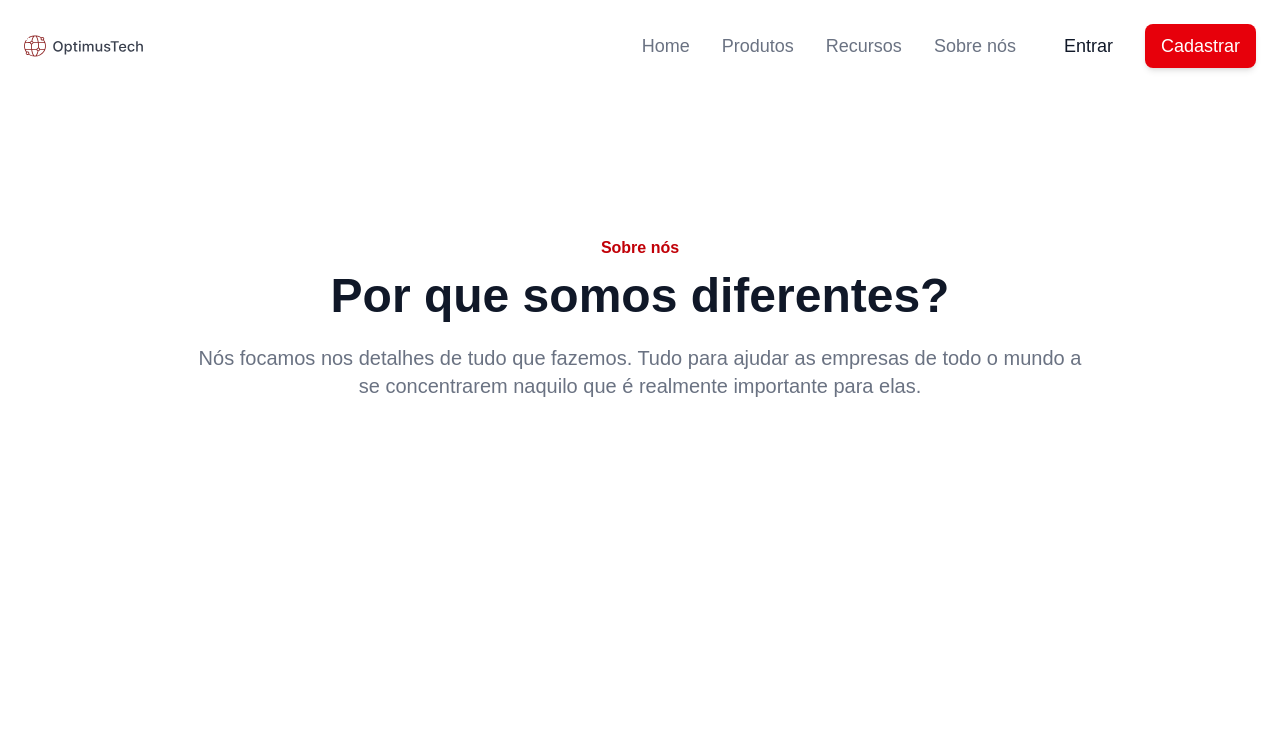
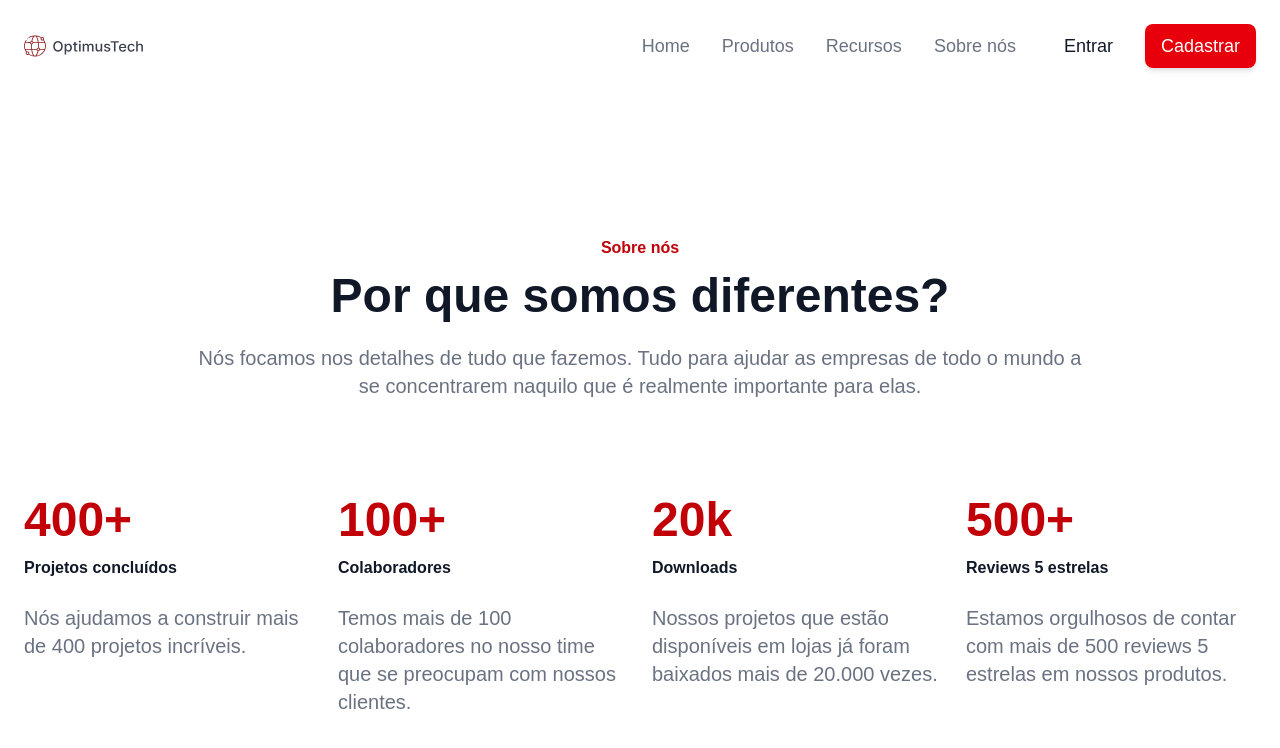
Before and after one commit to victorts1991/standard-institutional-website-with-nextjs, a Next.js app: page / in a window 1280 px wide. Shown: the top 748 px of the page. Built offline with nearby package versions, Linux system fonts and the light colour scheme.

Commit message:
add metrics section

```diff
--- a/src/app/page.tsx
+++ b/src/app/page.tsx
@@ -1,11 +1,13 @@
 import Image from "next/image"
 
 import Header from '../components/Header'
+import Metrics from '../components/Metrics'
 
 export default function Home() {
   return (
     <main className="max-w-7xl mx-auto px-6 pt-20">
       <Header />
+      <Metrics />
     </main>
   );
 }
--- /dev/null
+++ b/src/components/Metrics/MetricItem.tsx
@@ -0,0 +1,27 @@
+import React from 'react'
+
+interface MetricItemProps {
+    metric: string;
+    title: string;
+    description: string;
+}
+
+const MetricItem = (props: MetricItemProps) => {
+    return (
+        <div className="flex-1">
+            <p className="text-5xl text-red-700 font-semibold mb-3">
+                {props.metric}
+            </p>
+
+            <h1 className='font-extrabold text-gray-900 mb-6'>
+                {props.title}
+            </h1>
+
+            <p className='text-xl text-gray-500 max-w-4xl mx-auto'>
+                {props.description}
+            </p>
+        </div>
+    )
+}
+
+export default MetricItem
--- /dev/null
+++ b/src/components/Metrics/index.tsx
@@ -0,0 +1,32 @@
+import React from 'react'
+import MetricItem from './MetricItem'
+
+const Metrics = () => {
+    return (
+        <section className="flex flex-col md:flex-row justify-between gap-6 mb-32">
+            <MetricItem
+                metric={'400+'}
+                title={'Projetos concluídos'}
+                description={'Nós ajudamos a construir mais de 400 projetos incríveis.'}
+            />
+            <MetricItem
+                metric={'100+'}
+                title={'Colaboradores'}
+                description={'Temos mais de 100 colaboradores no nosso time que se preocupam com nossos clientes.'}
+            />
+            <MetricItem
+                metric={'20k'}
+                title={'Downloads'}
+                description={'Nossos projetos que estão disponíveis em lojas já foram baixados mais de 20.000 vezes.'}
+            />
+            <MetricItem
+                metric={'500+'}
+                title={'Reviews 5 estrelas'}
+                description={'Estamos orgulhosos de contar com mais de 500 reviews 5 estrelas em nossos produtos.'}
+            />
+
+        </section>
+    )
+}
+
+export default Metrics
```
